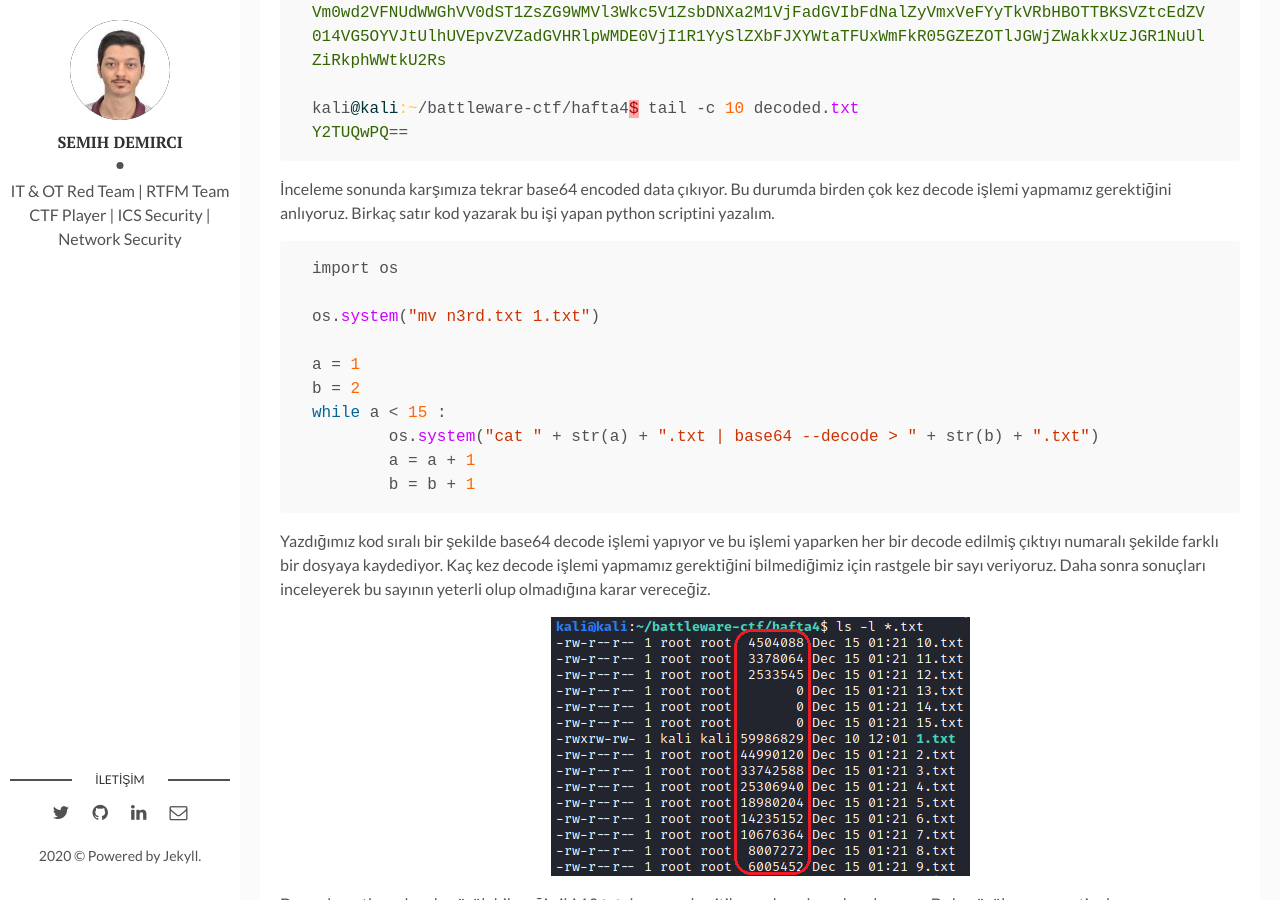
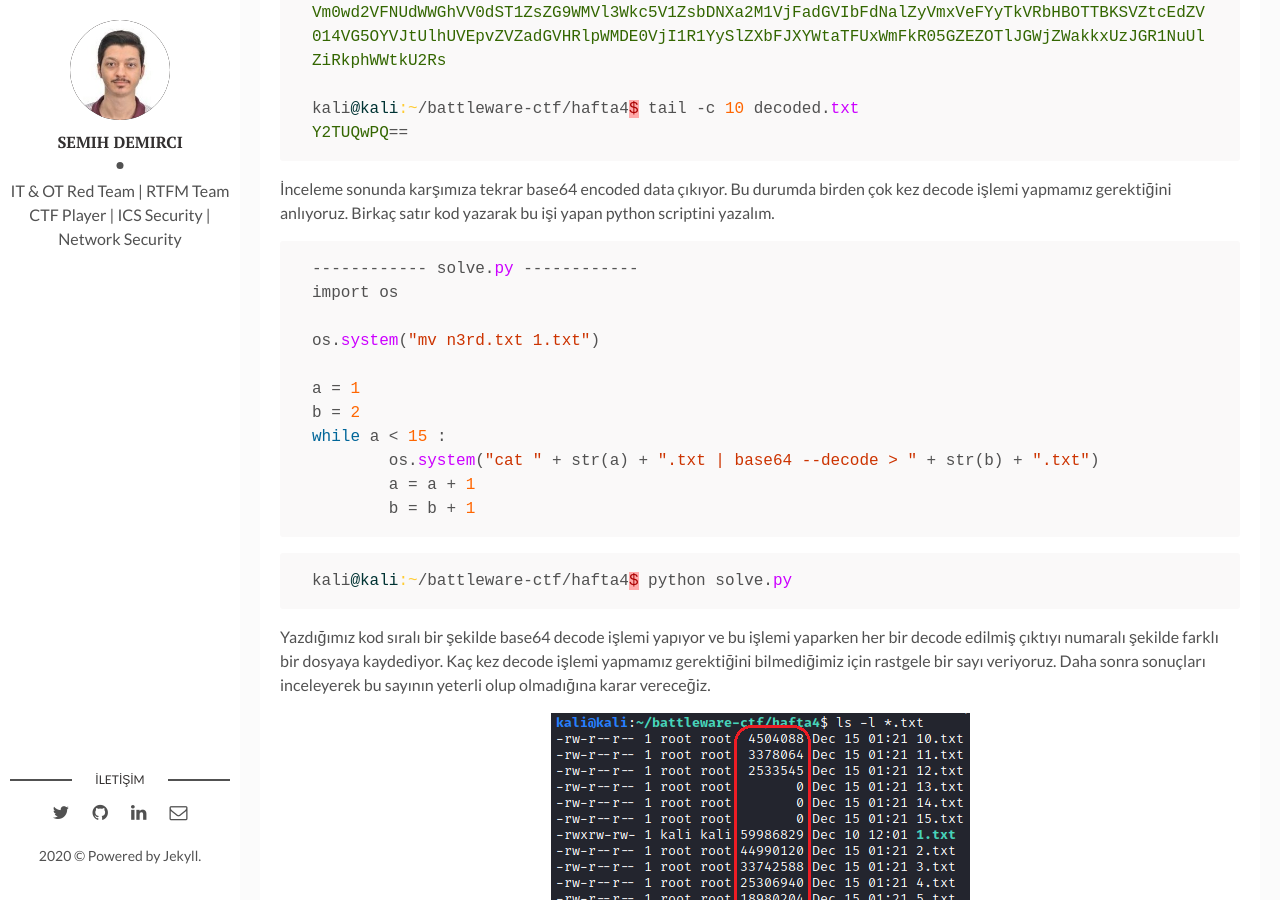
Before and after one commit to smh67dmrc/smh67dmrc.github.io, a Jekyll site: the page built from _posts/2020-12-15-battleware-hafta4-crypto-zehn.markdown, in a window 1280 px wide and 900 px high, scrolled down 1335 px. Built offline with Jekyll 4.4.1, drawn with Linux system fonts in a browser that asks for light colours; some of the changed text lies outside the part shown.

Commit message:
post update
post updated.

```diff
--- a/_posts/2020-12-15-battleware-hafta4-crypto-zehn.markdown
+++ b/_posts/2020-12-15-battleware-hafta4-crypto-zehn.markdown
@@ -64,6 +64,7 @@ Y2TUQwPQ==
 İnceleme sonunda karşımıza tekrar base64 encoded data çıkıyor. Bu durumda birden çok kez decode işlemi yapmamız gerektiğini anlıyoruz. Birkaç satır kod yazarak bu işi yapan python scriptini yazalım.
 
 {% highlight ruby %}
+------------ solve.py ------------
 import os
 
 os.system("mv n3rd.txt 1.txt")
@@ -74,6 +75,10 @@ while a < 15 :
         os.system("cat " + str(a) + ".txt | base64 --decode > " + str(b) + ".txt")
         a = a + 1
         b = b + 1
+{% endhighlight %}
+
+{% highlight ruby %}
+kali@kali:~/battleware-ctf/hafta4$ python solve.py
 {% endhighlight %}
 
 Yazdığımız kod sıralı bir şekilde base64 decode işlemi yapıyor ve bu işlemi yaparken her bir decode edilmiş çıktıyı numaralı şekilde farklı bir dosyaya kaydediyor. Kaç kez decode işlemi yapmamız gerektiğini bilmediğimiz için rastgele bir sayı veriyoruz. Daha sonra sonuçları inceleyerek bu sayının yeterli olup olmadığına karar vereceğiz.
@@ -110,6 +115,7 @@ Soru ismi zehn 10 anlamına gelmektedir. Aslında sorunun ismi kaç kez decode i
 Yazmış olduğumuz kod üzerinde ufak bir düzenleme yaparak base32 ile decode etmeye devam edelim.
 
 {% highlight ruby %}
+------------ solve.py ------------
 import os
 
 a = 11
@@ -118,6 +124,10 @@ while a < 21 :
         os.system("cat " + str(a) + ".txt | base32 --decode > " + str(b) + ".txt")
         a = a + 1
         b = b + 1
+{% endhighlight %}
+
+{% highlight ruby %}
+kali@kali:~/battleware-ctf/hafta4$ python solve.py
 {% endhighlight %}
 
 <center>
```
